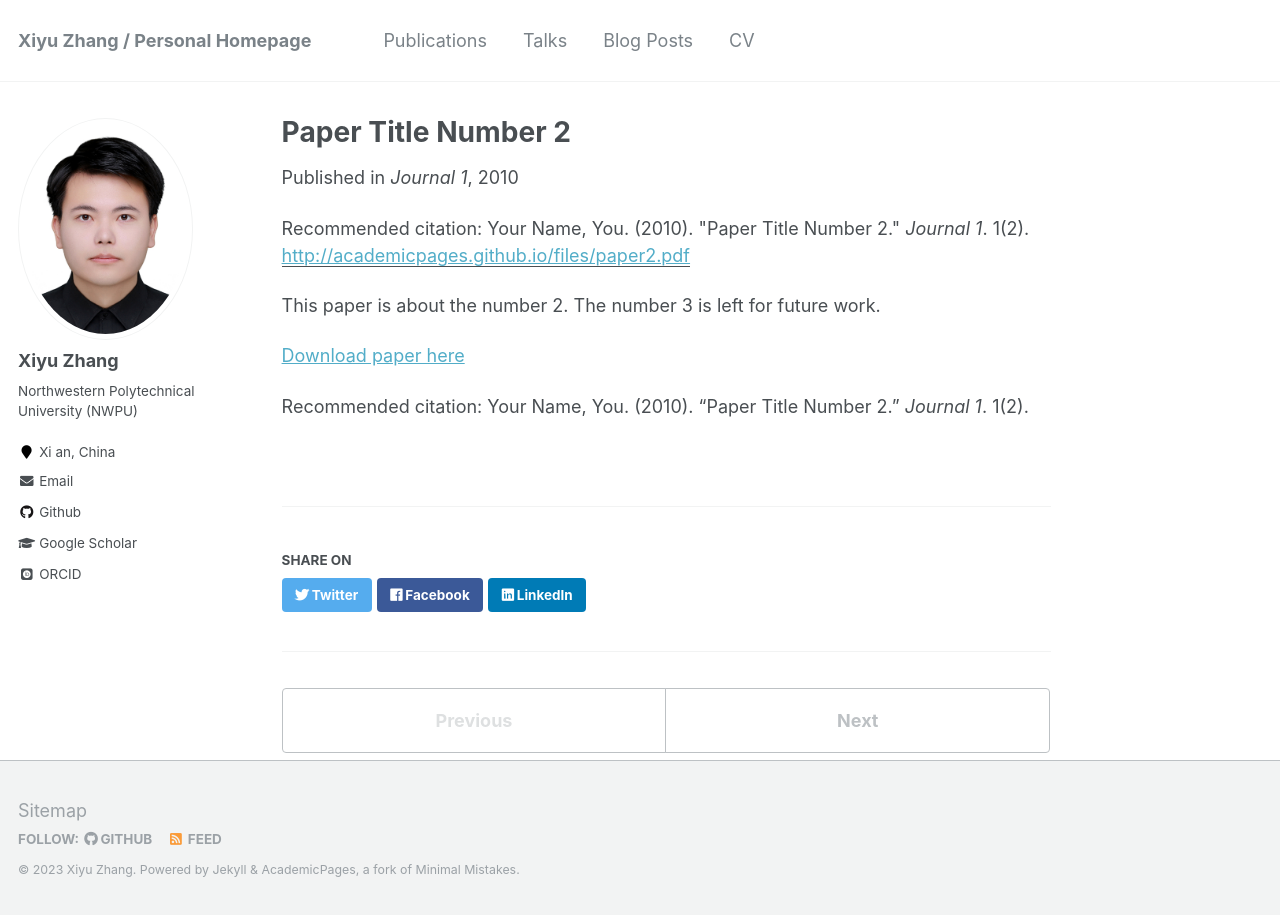
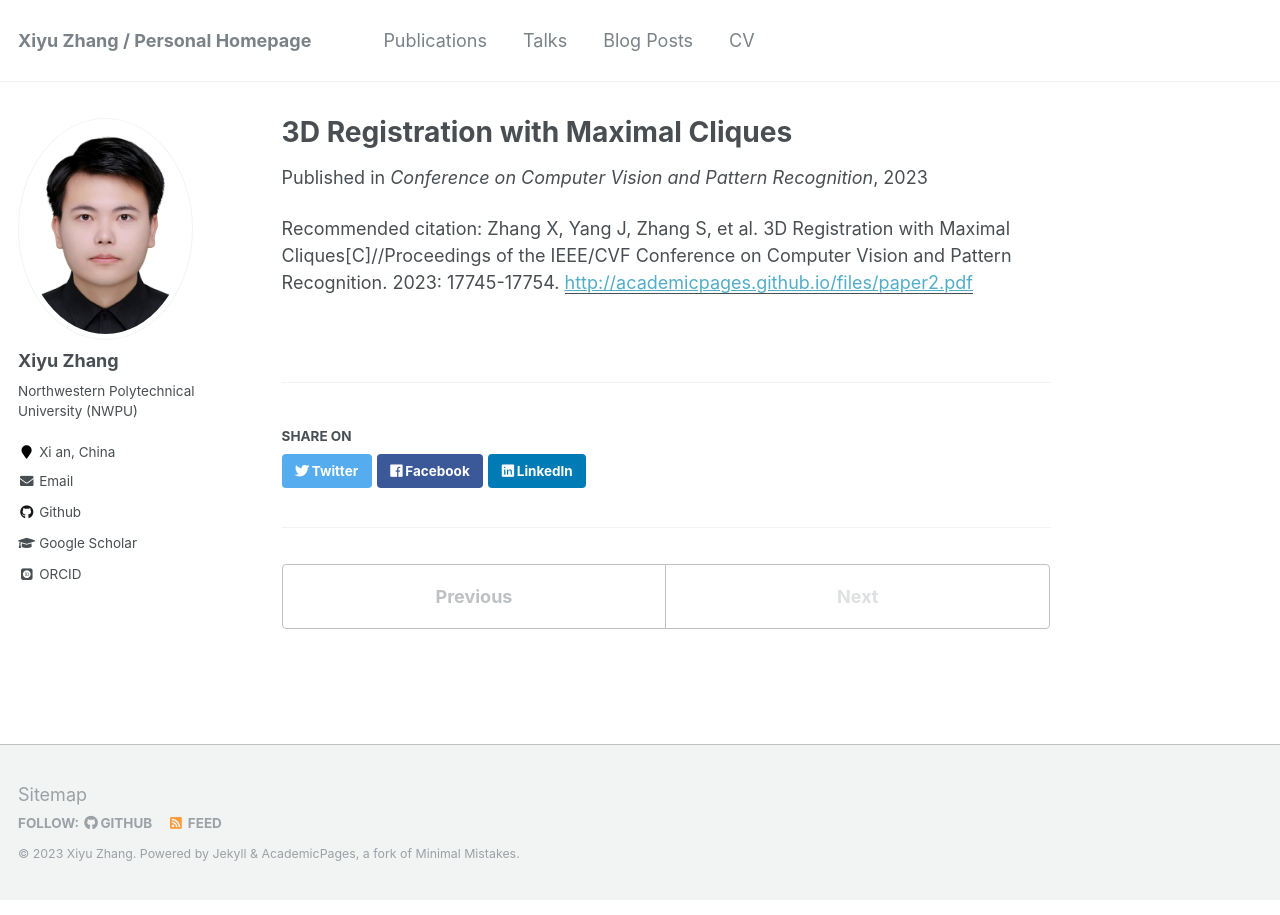
Before and after one commit to zhangxy0517/zhangxy0517.github.io, a Jekyll site: the page built from _publications/2010-10-01-paper-title-number-2.md, in a window 1280 px wide. Built offline with Jekyll 4.4.1, drawn with Linux system fonts in a browser that asks for light colours; some web fonts are replaced.

Commit message:
Update 2010-10-01-paper-title-number-2.md

```diff
--- a/_publications/2010-10-01-paper-title-number-2.md
+++ b/_publications/2010-10-01-paper-title-number-2.md
@@ -1,15 +1,10 @@
 ---
-title: "Paper Title Number 2"
+title: "3D Registration with Maximal Cliques"
 collection: publications
 permalink: /publication/2010-10-01-paper-title-number-2
-excerpt: 'This paper is about the number 2. The number 3 is left for future work.'
-date: 2010-10-01
-venue: 'Journal 1'
+excerpt: 'Best Student Paper Award of CVPR2023'
+date: 2023-6-18
+venue: 'Conference on Computer Vision and Pattern Recognition'
 paperurl: 'http://academicpages.github.io/files/paper2.pdf'
-citation: 'Your Name, You. (2010). &quot;Paper Title Number 2.&quot; <i>Journal 1</i>. 1(2).'
+citation: 'Zhang X, Yang J, Zhang S, et al. 3D Registration with Maximal Cliques[C]//Proceedings of the IEEE/CVF Conference on Computer Vision and Pattern Recognition. 2023: 17745-17754.'
 ---
-This paper is about the number 2. The number 3 is left for future work.
-
-[Download paper here](http://academicpages.github.io/files/paper2.pdf)
-
-Recommended citation: Your Name, You. (2010). "Paper Title Number 2." <i>Journal 1</i>. 1(2).
```
